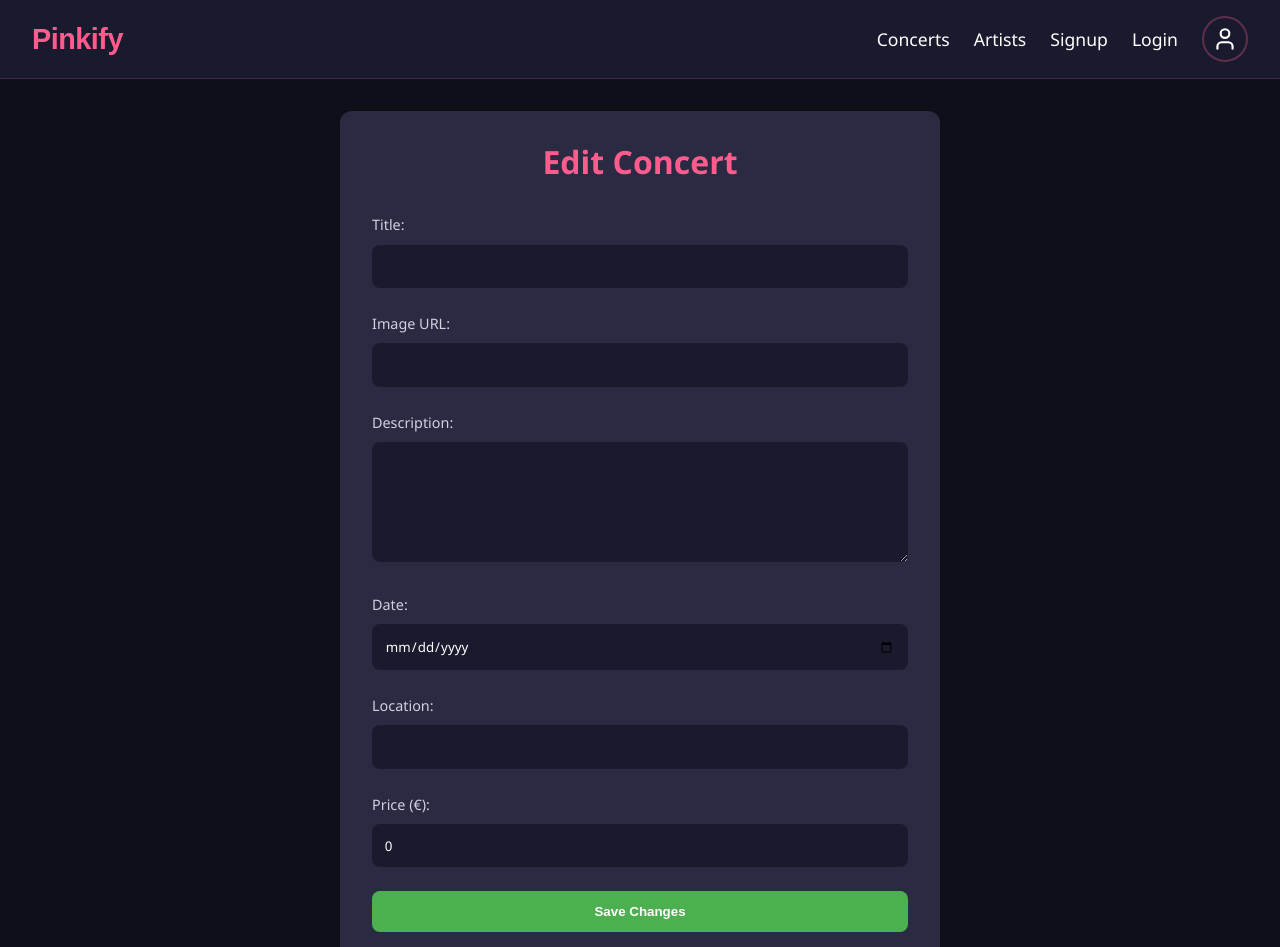
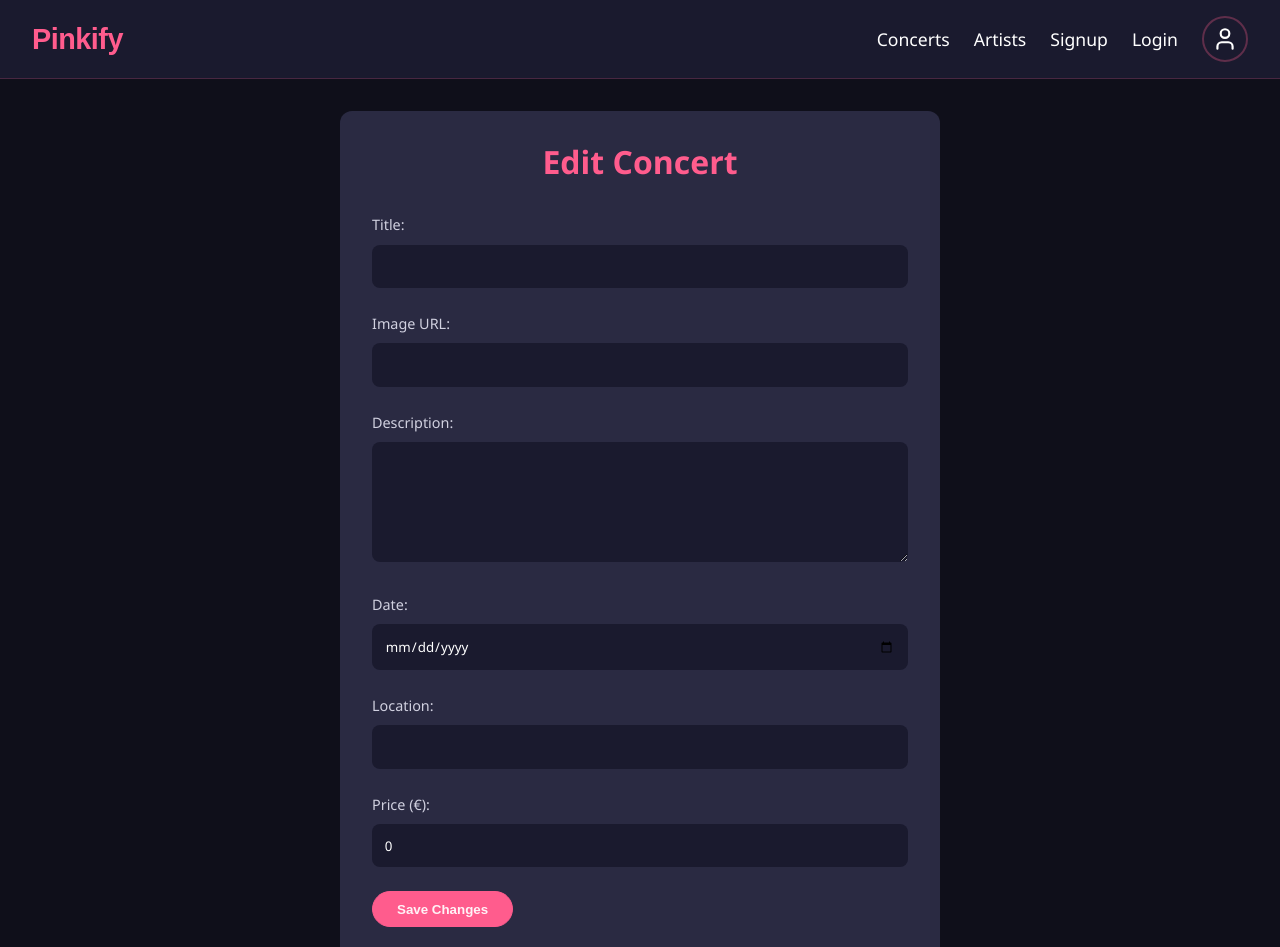
Before and after one commit to lyndascode/pinkify-frontend, a React (Vite) app: page /concerts/edit/1 in a window 1280 px wide. Shown: the top 947 px of the page. Built offline with nearby package versions, Linux system fonts and the light colour scheme; no server answers.

Commit message:
fix delete button and adminpanel

```diff
--- a/src/components/Admin/AdminPannel.jsx
+++ b/src/components/Admin/AdminPanel.jsx
@@ -1,25 +1,22 @@
-import { useState } from "react";
+import React, { useContext, useState } from "react";
+import { Link } from "react-router-dom";
 import AddConcertForm from "../Dashboard/Create Form/AddConcertForm";
 import AddArtistForm from "../Dashboard/Create Form/AddArtistForm";
 import ConcertList from "../Concert/ConcertList";
 import ArtistList from "../Artists/ArtistList";
-import './Admin.css'
-
+import { AuthContext } from "../../Context/auth.context"; // Direct context import
+import './Admin.css';
 
 function AdminPanel() {
-
-
-    const [activeForm, setActiveForm] = useState(null); //  concert  ou  artist
-    const { isAdmin, isLoading } = useContext(AuthContext);
-
+    const [activeForm, setActiveForm] = useState(null);
+    const { isAdmin, isLoading } = useContext(AuthContext); // Using useContext directly
 
     if (isLoading) return <p>Loading...</p>;
-
     if (!isAdmin) return <p>Access denied. Admin privileges required.</p>;
 
     return (
         <div className="admin-panel">
-            <h3 className="admin-section-title"> Manage the Concerts & Artists</h3>
+            <h3 className="admin-section-title">Manage Concerts & Artists</h3>
 
             {/* List Section */}
             <div className="admin-tabs">
@@ -38,12 +35,11 @@ function AdminPanel() {
             </div>
 
             <div className="admin-content">
-                {activeForm === "concertList" && <ConcertList isAdmin={true} />} {/* là je suis dans l’espace admin, donc je veux les droits admin. Fais apparaître les boutons delete.*/}
-                {activeForm === "artistList" && <ArtistList isAdmin={true} />}
+                {activeForm === "concertList" && <ConcertList adminMode={true} />}
+                {activeForm === "artistList" && <ArtistList adminMode={true} />}
             </div>
 
-            <h3 className="admin-section-title">  Add a New Concert & Artist</h3>
-
+            <h3 className="admin-section-title">Add New Content</h3>
 
             <div className="admin-tabs">
                 <button
--- a/src/components/Concert/ConcertList.jsx
+++ b/src/components/Concert/ConcertList.jsx
@@ -1,12 +1,12 @@
-import React, { useEffect, useState } from 'react';
+import React, { useContext, useEffect, useState } from 'react';
 import axios from 'axios';
 import ConcertCard from "./ConcertCard";
 import './Concert.css';
 import { useSearch } from '../../Context/SearchContext';
+import { AuthContext } from "../../Context/auth.context"; // Direct context import
+function ConcertList() {
 
-function ConcertList({ isAdmin }) {
-
-
+    const { isAdmin } = useContext(AuthContext);
     const [concerts, setConcerts] = useState([]);
     const [isLoading, setIsLoading] = useState(true);
     const { searchTerm, searchResult, isSearching } = useSearch();
--- a/src/pages/ConcertDetail.css
+++ b/src/pages/ConcertDetail.css
@@ -36,38 +36,33 @@
 
 }
 
-
-
-
-/* Add to your existing ConcertDetails.css or global CSS */
-
 .concert-actions {
-    margin-top: 2rem;
-    display: flex;
-    justify-content: center;
-    gap: 1rem;
+    margin-top: 1.5rem;
+    text-align: center;
 }
 
 .edit-button {
     display: inline-block;
-    padding: 0.7rem 1.8rem;
-    background: linear-gradient(to right, #4f46e5, #7c3aed);
-    /* Purple gradient */
-    color: white;
+    padding: 0.6rem 1.5rem;
+    background: #ff5c8d;
+    /* Subtle pink background */
+    color: #fff3f7;
+    border: 1px solid #ff5c8d;
+    border-radius: 20px;
+    font-weight: 600;
     text-decoration: none;
-    border-radius: 8px;
-    font-weight: 600;
-    font-size: 0.95rem;
     transition: all 0.3s ease;
-    box-shadow: 0 2px 10px rgba(79, 70, 229, 0.3);
-    text-align: center;
 }
 
 .edit-button:hover {
-    background: linear-gradient(to right, #4338ca, #6d28d9);
+    background: rgba(255, 92, 141, 0.3);
     transform: translateY(-2px);
-    box-shadow: 0 4px 15px rgba(79, 70, 229, 0.4);
+    box-shadow: 0 2px 8px rgba(255, 92, 141, 0.2);
 }
+
+
+
+
 
 /* Responsive adjustment */
 @media (max-width: 768px) {
--- a/src/pages/Dashboard.jsx
+++ b/src/pages/Dashboard.jsx
@@ -4,7 +4,7 @@ import { useNavigate } from 'react-router-dom';
 import FavoriteArtists from "../components/Dashboard/Favorite/FavoriteArtists";
 import FavoriteConcerts from "../components/Dashboard/Favorite/FavoriteConcerts";
 import UserProfile from "../components/Dashboard/UserProfile";
-import AdminPanel from "../components/Admin/AdminPannel";
+import AdminPanel from "../components/Admin/AdminPanel";
 import './Dashoard.css';
 
 
--- a/src/pages/EditConcert.css
+++ b/src/pages/EditConcert.css
@@ -42,21 +42,31 @@
 }
 
 .save-button {
-    width: 100%;
-    padding: 0.8rem;
-    background: #4CAF50;
-    /* Green for save action */
-    color: white;
-    border: none;
-    border-radius: 8px;
-    font-weight: bold;
+    display: inline-block;
+    padding: 0.6rem 1.5rem;
+    background: #ff5c8d;
+
+    color: #fff3f7;
+
+    border: 1px solid #ff5c8d;
+    border-radius: 20px;
+
+    font-weight: 600;
+
+    text-decoration: none;
+    transition: all 0.3s ease;
     cursor: pointer;
-    transition: all 0.3s;
 }
 
 .save-button:hover {
-    background: #3e8e41;
+    background: rgba(255, 92, 141, 0.3);
+
+    color: #ff5c8d;
+
     transform: translateY(-2px);
+
+    box-shadow: 0 2px 8px rgba(255, 92, 141, 0.2);
+
 }
 
 /* Responsive */
```
